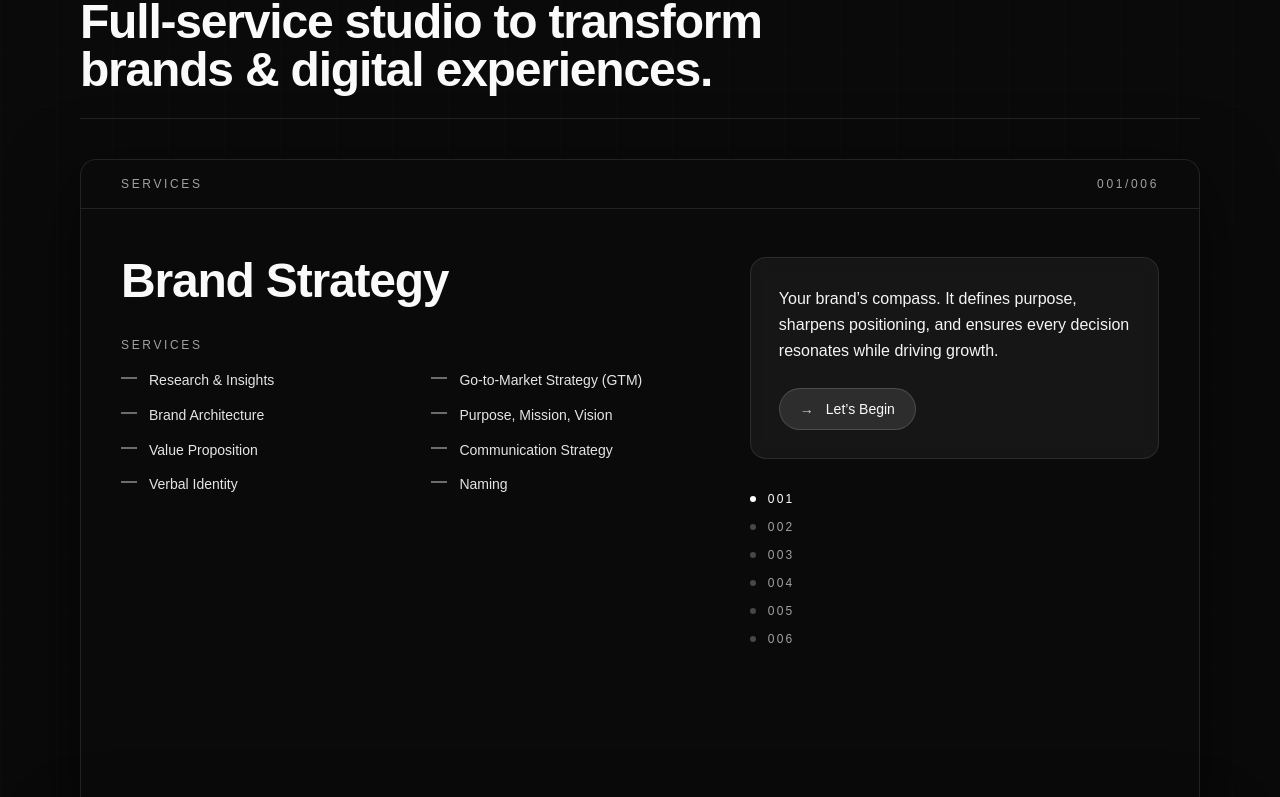
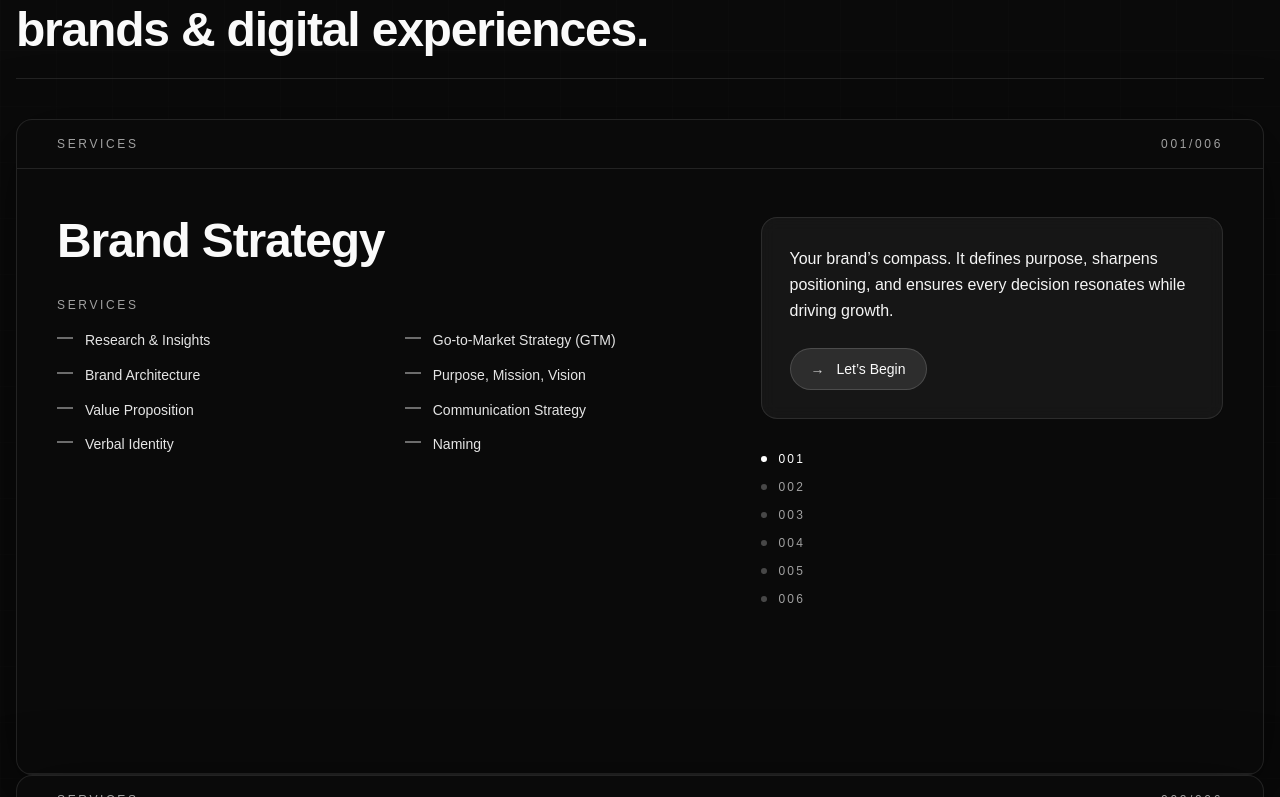
Before and after one commit to Vijendra2016/shopifytaskerwebapp, a Next.js app: page / in a window 1280 px wide. Shown: the part 1783-2580 px from the top of the page. Built offline with nearby package versions, Linux system fonts and the light colour scheme; no server answers; what tailwindcss-animated would draw is missing.

Commit message:
HP - Section update

```diff
--- /dev/null
+++ b/src/app/components/ServicesExactUI.tsx
@@ -0,0 +1,240 @@
+"use client";
+
+import React, { useLayoutEffect, useRef, useState } from "react";
+import Image from "next/image";
+import gsap from "gsap";
+import { ScrollTrigger } from "gsap/ScrollTrigger";
+
+type Service = {
+  title: string;
+  image: string; // put images in /public/services/...
+  items: string[];
+  description: string;
+};
+
+const SERVICES: Service[] = [
+  {
+    title: "Brand Strategy",
+    image: "/services/brand-strategy.jpg",
+    items: [
+      "Research & Insights",
+      "Go-to-Market Strategy (GTM)",
+      "Brand Architecture",
+      "Purpose, Mission, Vision",
+      "Value Proposition",
+      "Communication Strategy",
+      "Verbal Identity",
+      "Naming",
+    ],
+    description:
+      "Your brand’s compass. It defines purpose, sharpens positioning, and ensures every decision resonates while driving growth.",
+  },
+  {
+    title: "Brand Identity",
+    image: "/services/brand-identity.jpg",
+    items: [
+      "Logotype & Symbol Design",
+      "Typography & Color Systems",
+      "Brand Book & Guidelines",
+      "Illustrations & 3D Visuals",
+      "Motion Graphics & Storytelling",
+      "Art Direction",
+      "Packaging Design",
+    ],
+    description:
+      "The visual heartbeat of your brand: we shape a distinct visual language that turns heads, stirs hearts, and makes your brand unforgettable.",
+  },
+  {
+    title: "Website",
+    image: "/services/website.jpg",
+    items: [
+      "UX Design",
+      "Interactive UI Design",
+      "Information Architecture",
+      "Custom Web Development",
+      "Scroll Based Animations & 3D",
+      "Editorial Design & CMS",
+      "Performance Optimization",
+      "Website Maintenance & Support",
+    ],
+    description:
+      "The digital face of your brand — crafted to captivate, connect, and leave a mark on every visitor.",
+  },
+  {
+    title: "Digital Product",
+    image: "/services/digital-product.jpg",
+    items: [
+      "UX Design",
+      "User Research & Testing",
+      "Interactive Prototypes",
+      "Mobile App UI Design",
+      "Software UI Design",
+      "Web App Design",
+      "Interaction & Motion Design",
+    ],
+    description:
+      "The engine of your digital experience — functional, scalable, and one step ahead of user expectations.",
+  },
+  {
+    title: "E-commerce",
+    image: "/services/ecommerce.jpg",
+    items: [
+      "Consulting & Strategy",
+      "Custom Storefront Design & UX",
+      "Technical & Compliances",
+      "Engineering & Execution",
+      "Optimisation & Growth",
+      "Maintenance & Support",
+    ],
+    description: "Your brand’s digital marketplace — effortless to shop, hard to forget.",
+  },
+  {
+    title: "Content Design",
+    image: "/services/content.jpg",
+    items: [
+      "Concept Development",
+      "Social Media Content",
+      "Motion Graphics & CGI",
+      "Photography",
+      "Video & Post-Production",
+      "Content & Copywriting",
+      "360 Campaign Design",
+    ],
+    description:
+      "Turning ideas into captivating visuals and stories — built for campaigns, commercials, and brand narratives.",
+  },
+];
+
+const pad3 = (n: number) => String(n).padStart(3, "0");
+
+export default function ServicesExactUI() {
+  const rootRef = useRef<HTMLElement | null>(null);
+  const [active, setActive] = useState(0);
+
+  useLayoutEffect(() => {
+    if (typeof window === "undefined") return;
+
+    gsap.registerPlugin(ScrollTrigger);
+
+    const ctx = gsap.context(() => {
+      const panels = gsap.utils.toArray<HTMLElement>("[data-panel]");
+
+      // Ensure correct stacking order while pinned
+      panels.forEach((panel, i) => {
+        gsap.set(panel, { zIndex: panels.length - i, position: "relative" });
+      });
+
+      // Adjust this to your sticky header height (in px)
+      const NAV_OFFSET = 88;
+
+      // Cleanup any existing triggers in this context (safe during HMR)
+      ScrollTrigger.getAll().forEach((t) => t.kill());
+
+      panels.forEach((panel, i) => {
+        // Pin each panel for a controlled scroll distance.
+        // pinSpacing:true prevents overlap / content stacking under pinned panel.
+        ScrollTrigger.create({
+          trigger: panel,
+          start: `top top+=${NAV_OFFSET}`,
+          end: "+=110%",
+          pin: true,
+          pinSpacing: true,
+          anticipatePin: 1,
+          invalidateOnRefresh: true,
+        });
+
+        // Track active panel (for 002/006 counter)
+        ScrollTrigger.create({
+          trigger: panel,
+          start: `top center+=${NAV_OFFSET}`,
+          end: "bottom center",
+          onEnter: () => setActive(i),
+          onEnterBack: () => setActive(i),
+        });
+      });
+
+      ScrollTrigger.refresh();
+    }, rootRef);
+
+    return () => ctx.revert();
+  }, []);
+
+  return (
+    <section
+      ref={rootRef}
+      className="relative bg-[#f2f2f2] text-[#0b0b0b] pt-24"
+    >
+      {/* subtle grain overlay */}
+      <div
+        aria-hidden
+        className="pointer-events-none absolute inset-0 opacity-[0.35] mix-blend-multiply"
+        style={{
+          backgroundImage: "radial-gradient(rgba(0,0,0,0.06) 1px, transparent 1px)",
+          backgroundSize: "3px 3px",
+        }}
+      />
+
+      <div className="relative mx-auto max-w-[1400px] px-6 py-12 md:px-10 md:py-16">
+        {/* global counter top-left */}
+        <div className="mb-8 text-[12px] tracking-[0.22em] text-[#111]/70">
+          {pad3(active + 1)}/{pad3(SERVICES.length)}
+        </div>
+
+        <div className="relative">
+          {SERVICES.map((s, i) => (
+            <article
+              key={s.title}
+              data-panel
+              className="relative min-h-[86vh] bg-transparent"
+            >
+              {/* Title */}
+              <h2 className="mb-10 text-[40px] font-medium leading-[1.05] tracking-[-0.01em] md:text-[56px]">
+                {s.title}
+              </h2>
+
+              {/* 2 column */}
+              <div className="grid grid-cols-1 gap-10 md:grid-cols-12 md:gap-12">
+                {/* Left media */}
+                <div className="md:col-span-6">
+                  <div className="relative aspect-[16/9] w-full overflow-hidden rounded-[6px] bg-black">
+                    {/* If you don't have images yet, you can remove Image and keep black box */}
+                    <Image
+                      src={s.image}
+                      alt={s.title}
+                      fill
+                      className="object-cover opacity-90"
+                      priority={i === 0}
+                    />
+                    <div className="pointer-events-none absolute inset-0 bg-gradient-to-b from-black/10 via-black/0 to-black/25" />
+                  </div>
+                </div>
+
+                {/* Right list */}
+                <div className="md:col-span-6 md:pl-4">
+                  <p className="mb-7 text-[12px] tracking-[0.22em] text-[#111]/55">
+                    SERVICES
+                  </p>
+
+                  <ul className="space-y-2.5 text-[22px] leading-[1.35] tracking-[-0.01em] md:text-[28px]">
+                    {s.items.map((item) => (
+                      <li key={item}>{item}</li>
+                    ))}
+                  </ul>
+
+                  <div className="mt-16 max-w-[420px] text-[16px] leading-[1.65] text-[#111]/65 md:mt-20 md:text-[17px]">
+                    {s.description}
+                  </div>
+                </div>
+              </div>
+
+              {/* breathing room between pinned panels */}
+              <div className="h-10 md:h-14" />
+            </article>
+          ))}
+
+          <div className="h-10 md:h-16" />
+        </div>
+      </div>
+    </section>
+  );
+}
--- a/src/app/components/ServicesPinned.tsx
+++ b/src/app/components/ServicesPinned.tsx
@@ -184,7 +184,7 @@ export default function ServicesAtlantiser() {
         }}
       />
 
-      <div className="relative mx-auto max-w-6xl px-4 py-20">
+      <div className="relative mx-auto max-w-10xl px-4 py-10">
         {/* Header (bold, agency-like) */}
         <div className="mb-10">
           <div className="flex items-center justify-between gap-6">
--- a/src/app/page.tsx
+++ b/src/app/page.tsx
@@ -44,6 +44,7 @@ export default function Home() {
     <ShopifytaskerServices />
     <ServicesPinned />
 
+
   <StepsSection />
 
 
```
